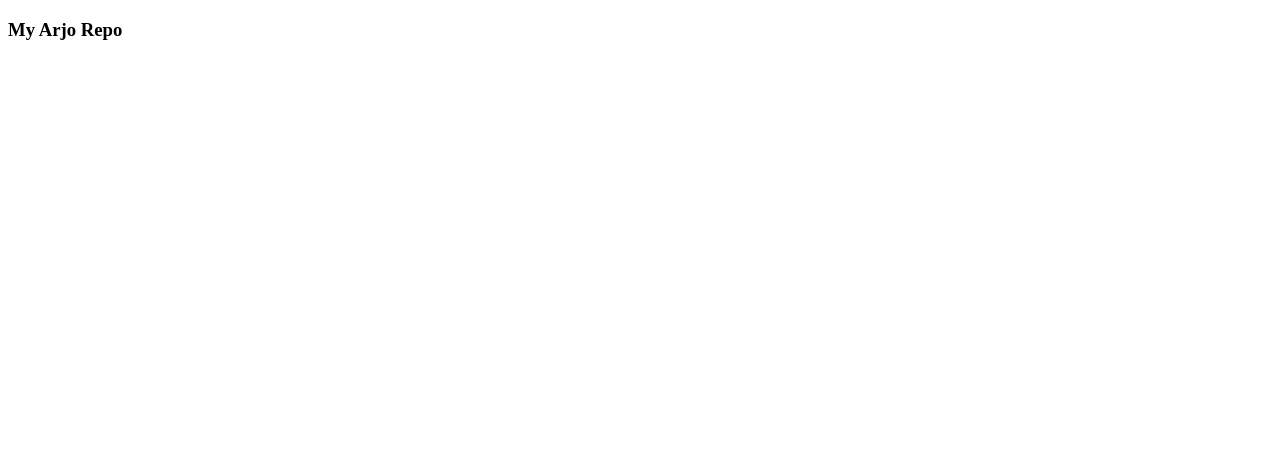
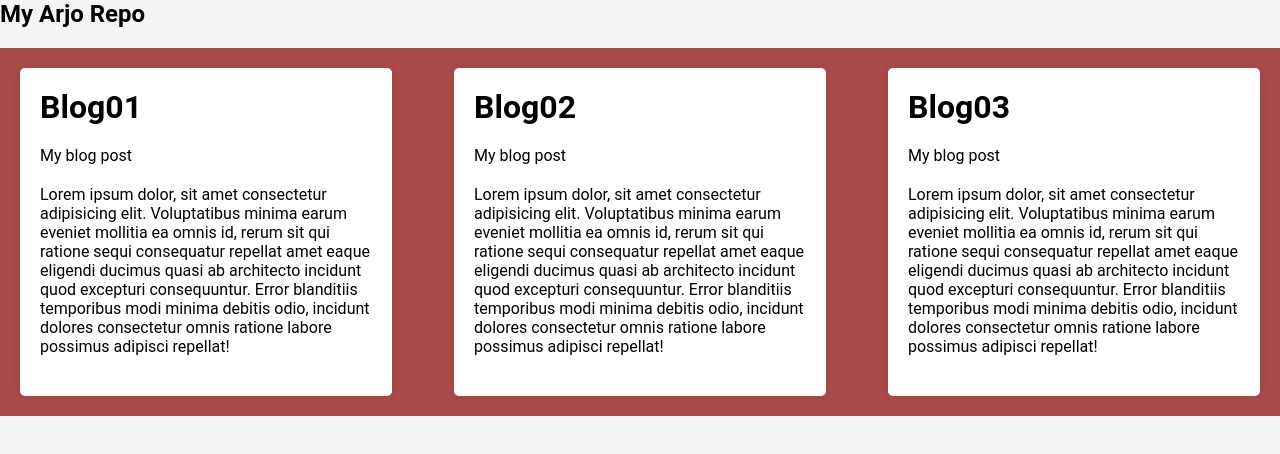
Before and after one commit to souravpro/my-arjo-repo, a plain HTML site: page index.html in a window 1280 px wide. Drawn offline with Linux system fonts and the light colour scheme.

Commit message:
my blog commit

```diff
--- /dev/null
+++ b/css/style.css
@@ -0,0 +1,55 @@
+* {
+    margin: 0;
+    padding: 0;
+    box-sizing: border-box;
+}
+
+body {
+    font-family: 'Roboto', sans-serif;
+    background-color: #f5f5f5;
+}
+
+.container {
+    max-width: 1200px;
+    margin: 0 auto;
+    padding: 0 20px;
+}
+
+h1 {
+    font-size: 2.5rem;
+    margin-bottom: 20px;
+}
+
+h2 {
+    font-size: 2rem;
+    margin-bottom: 20px;
+}
+
+h3 {
+    font-size: 1.5rem;
+    margin-bottom: 20px;
+}
+
+h4 {
+    font-size: 1.25rem;
+    margin-bottom: 20px;
+}
+
+p {
+    font-size: 1rem;
+    margin-bottom: 20px;
+}
+
+.blog-container {
+    display: flex;
+    justify-content: space-between;
+    padding: 20px;
+    background: rgba(153, 32, 32, 0.8);
+}
+.blog {
+    width: 30%;
+    padding: 20px;
+    background: #fff;
+    border-radius: 5px;
+    box-shadow: 0 0 10px rgba(0, 0, 0, 0.1);
+}
--- a/index.html
+++ b/index.html
@@ -4,8 +4,27 @@
     <meta charset="UTF-8">
     <meta name="viewport" content="width=device-width, initial-scale=1.0">
     <title>My Arjo Repo</title>
+    <link rel="stylesheet" href="css/style.css">
 </head>
 <body>
     <h3>My Arjo Repo</h3>
+
+    <div class="blog-container">
+        <div class="blog">
+            <h2>Blog01</h2>
+            <p>My blog post</p>
+            <p>Lorem ipsum dolor, sit amet consectetur adipisicing elit. Voluptatibus minima earum eveniet mollitia ea omnis id, rerum sit qui ratione sequi consequatur repellat amet eaque eligendi ducimus quasi ab architecto incidunt quod excepturi consequuntur. Error blanditiis temporibus modi minima debitis odio, incidunt dolores consectetur omnis ratione labore possimus adipisci repellat!</p>
+        </div>
+        <div class="blog">
+            <h2>Blog02</h2>
+            <p>My blog post</p>
+            <p>Lorem ipsum dolor, sit amet consectetur adipisicing elit. Voluptatibus minima earum eveniet mollitia ea omnis id, rerum sit qui ratione sequi consequatur repellat amet eaque eligendi ducimus quasi ab architecto incidunt quod excepturi consequuntur. Error blanditiis temporibus modi minima debitis odio, incidunt dolores consectetur omnis ratione labore possimus adipisci repellat!</p>
+        </div>
+        <div class="blog">
+            <h2>Blog03</h2>
+            <p>My blog post</p>
+            <p>Lorem ipsum dolor, sit amet consectetur adipisicing elit. Voluptatibus minima earum eveniet mollitia ea omnis id, rerum sit qui ratione sequi consequatur repellat amet eaque eligendi ducimus quasi ab architecto incidunt quod excepturi consequuntur. Error blanditiis temporibus modi minima debitis odio, incidunt dolores consectetur omnis ratione labore possimus adipisci repellat!</p>
+        </div>
+    </div>
 </body>
 </html>
```
